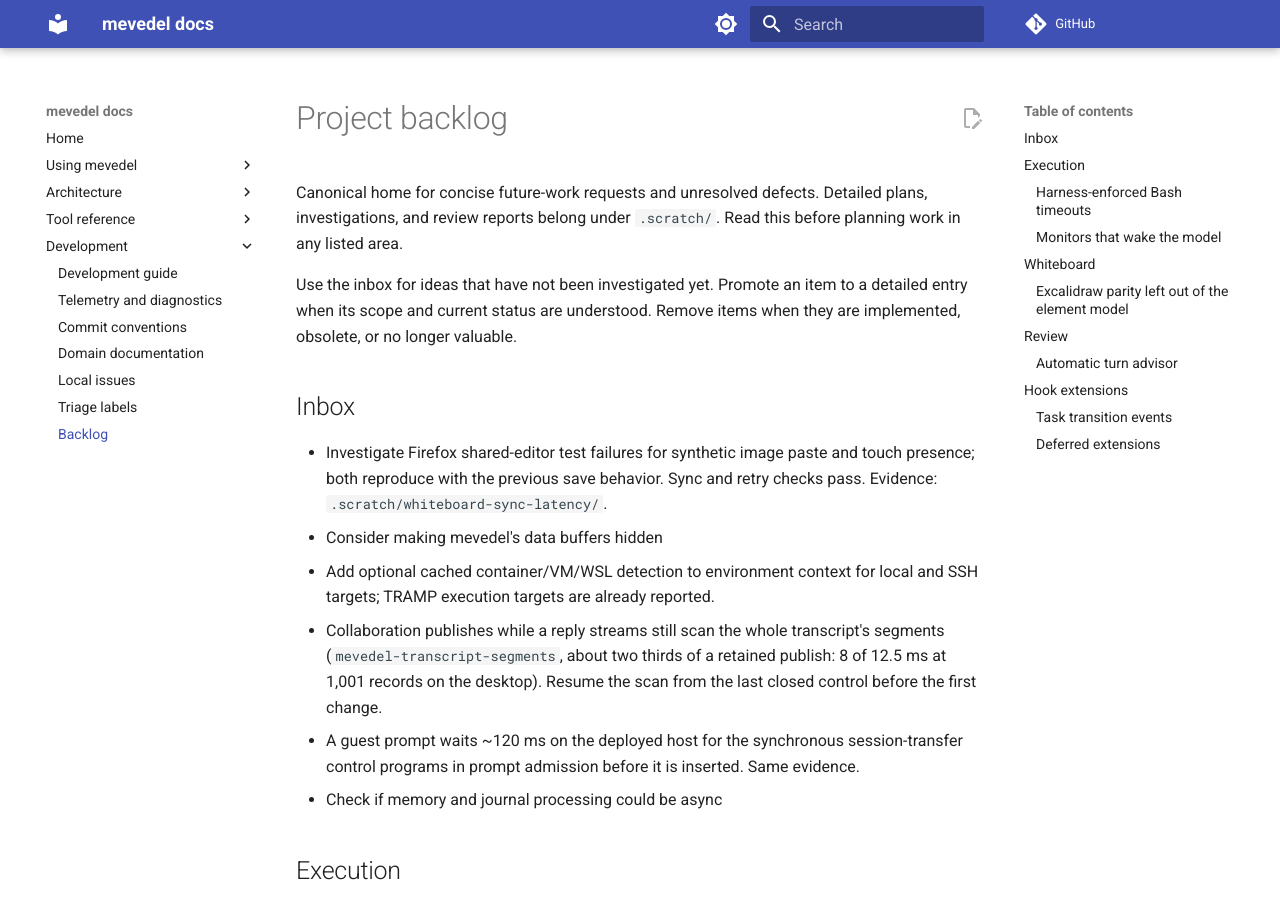
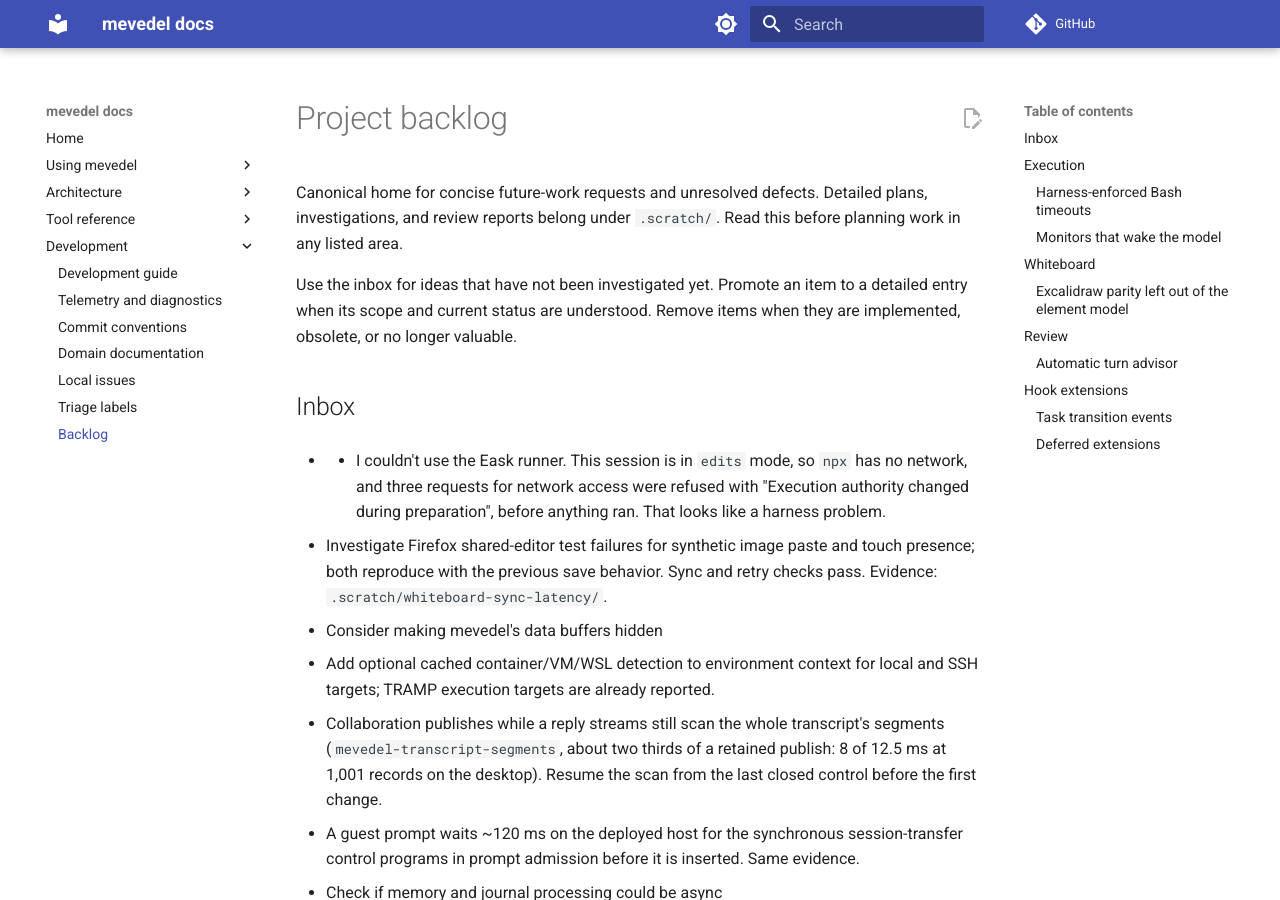
Before and after one commit to FrauH0lle/mevedel, an MkDocs documentation site: the page built from docs/backlog.md, in a window 1280 px wide and 900 px high. Built offline with MkDocs 1.6.1 and Material for MkDocs 9.7.7, drawn with Linux system fonts in a browser that asks for light colours; comment, search, counter and statistics services are not loaded.

Commit message:
docs(backlog): Note Eask runner network refusal in edits mode

```diff
--- a/docs/backlog.md
+++ b/docs/backlog.md
@@ -9,6 +9,8 @@ item to a detailed entry when its scope and current status are understood.
 Remove items when they are implemented, obsolete, or no longer valuable.
 
 ## Inbox
+
+- - I couldn't use the Eask runner. This session is in `edits` mode, so `npx` has no network, and three requests for network access were refused with "Execution authority changed during preparation", before anything ran. That looks like a harness problem.
 
 - Investigate Firefox shared-editor test failures for synthetic image paste
   and touch presence; both reproduce with the previous save behavior.
```
